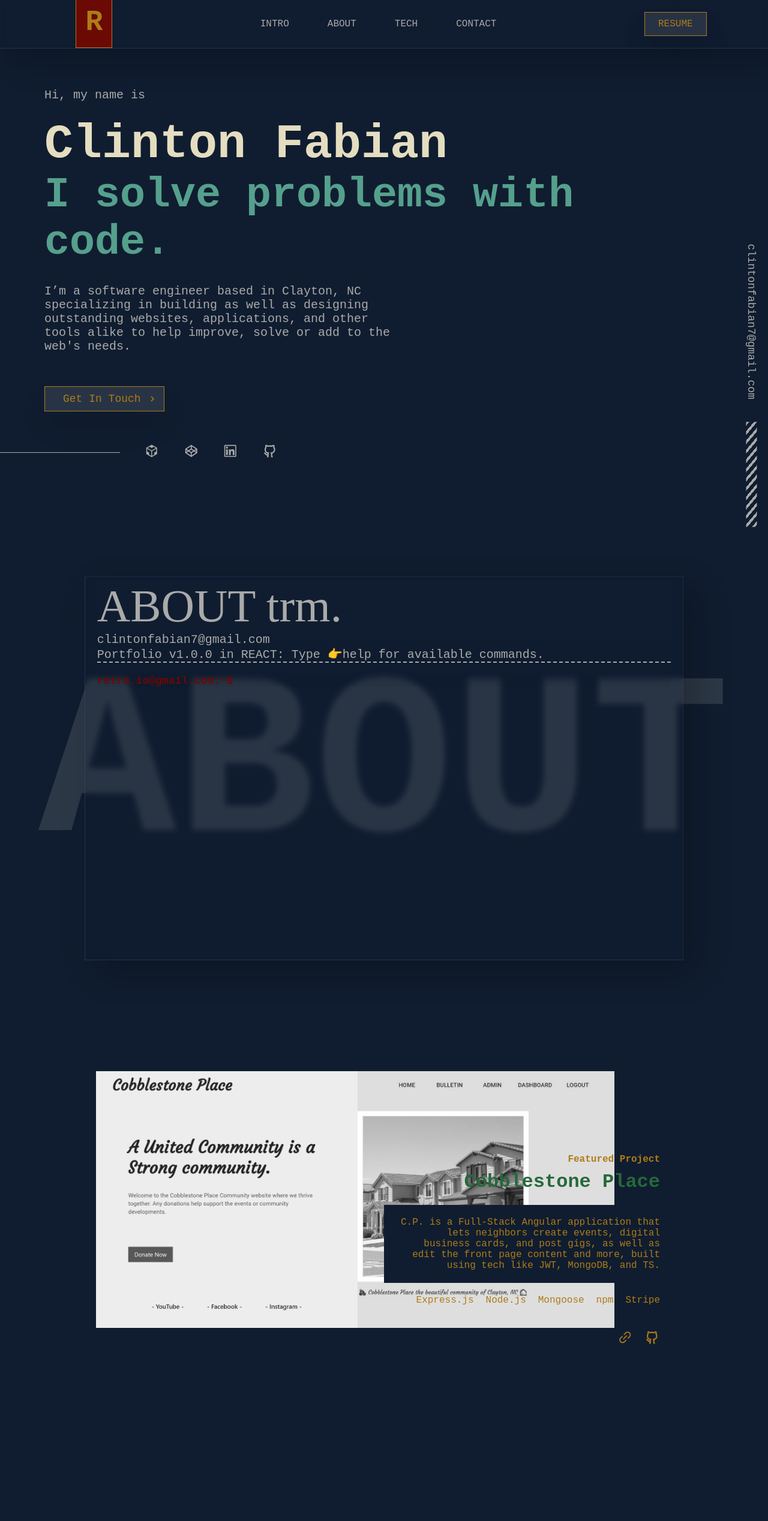
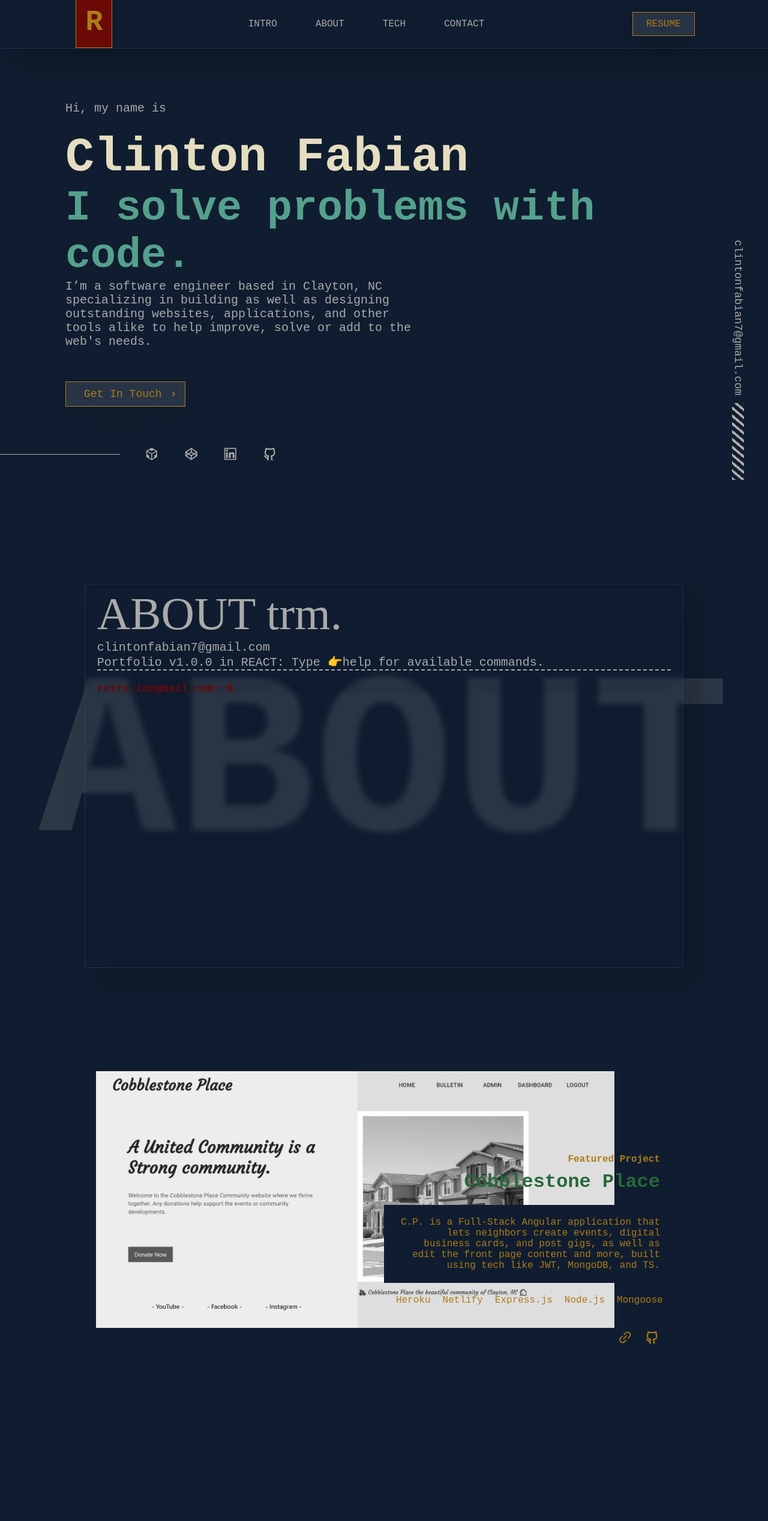
Before and after one commit to clinton-f/PortfolioWebsite, a React (Create React App) app: page / in a window 1280 px wide. Shown: the top 2536 px of the page at 60% size. Built offline with nearby package versions, Linux system fonts and the light colour scheme.

Commit message:
some changes

```diff
--- a/src/App.css
+++ b/src/App.css
@@ -76,6 +76,13 @@
         animation: loadInRight 0.8s ease 1.60s forwards;
     }
 
+    #globalEFX {
+        margin: 0px 30px 0px 10px;
+        z-index: 999;
+        color: #aaaaaa;
+        background-color: rgba(0, 0, 0, 0);
+    }
+
     .globalEffect1 {
         background-color: rgba(0, 0, 0, 0);
     }
@@ -130,6 +137,7 @@
     .languagesUsed {
         margin: 20px 20px 20px 20px;
         background: none;
+        display: flex;
     }
 
     .projectFile {
--- a/src/components/AboutSection/Console.js
+++ b/src/components/AboutSection/Console.js
@@ -11,8 +11,7 @@ const Console = () => {
     React.useEffect(() => {
         inputText.current.value = '';
 
-        //This makes the focus on the input field but we can't use this at the loading of the page
-        //inputText.current.focus();
+
     });
 
     return (
--- a/src/components/AboutSection/index.js
+++ b/src/components/AboutSection/index.js
@@ -14,9 +14,8 @@ const AboutSection = () => {
         <AboutBackgroundText>ABOUT</AboutBackgroundText>
 
 
-        <AboutWrapper className="AboutContainer">
-        {/* <ProfileImg className="PicContainer" > <img src={Picture} height="98%" width="98%" alt="My Profile Pic" className="profilePic"/> </ProfileImg> */}
-        <AboutRow1 className="DescContainer">
+        <AboutWrapper className="AboutContainer" style={{marginTop: '25px'}}>
+            <AboutRow1 className="DescContainer">
                 <Rtro className="Rtro">ABOUT trm.</Rtro>
                 <p>clintonfabian7@gmail.com <br></br>
                 Portfolio v1.0.0 in REACT: Type 👉help for available commands.</p>
@@ -29,22 +28,6 @@ const AboutSection = () => {
 
         </Column1>
 
-
-        {/*<Wrapper className="wrapper">
-        </Wrapper>
-
-
-            {/* <AboutTitle className="AboutTittle">ABOUT ME</AboutTitle> */}
-
-            {/* <ProfileImg className="PicContainer" > <img src={Picture} height="98%" width="98%" alt="My Profile Pic" className="profilePic"/> </ProfileImg>
-
-
-
-            <TextWrapper1 className="Education">
-            Here are a few technologies I've been working with recently:
-            <Technologies> <div className="tech">• Javascript</div> <div className="tech">• React</div> <div className="tech">• Python</div> <div className="tech">• Node.js</div> <div className="tech">• C#</div> <div className="tech">• C</div></Technologies>
-            </TextWrapper1>
-                */}
         </AboutWrapper>
 
         </AboutSectionContainer>
--- a/src/components/ContactSection/index.js
+++ b/src/components/ContactSection/index.js
@@ -27,7 +27,7 @@ const domRef = useRef();
                 <ContactP2>I am currently open and looking for new opportunity offers, but if you have questions or just want to say hello👋, my inbox is always open so feel free to send me an email and I’ll get back to you.</ContactP2>
 
                 <ContactButton>
-                    <Button onClick={()=> window.open("mailto:cfabian@student.fitchburgstate.edu?subject=Contacting you from your porfolio site&body=Reason for business%20goes%20here", "_blank")}>
+                    <Button onClick={()=> window.open("mailto:clintonfabian7@gmail.com?subject=Contacting you from your porfolio site&body=Reason for business%20goes%20here", "_blank")}>
                     Get In Touch
                     </Button>
                 </ContactButton>
--- a/src/components/HeroSection/HeroElements.js
+++ b/src/components/HeroSection/HeroElements.js
@@ -1,12 +1,11 @@
 import styled from 'styled-components';
 import { MdKeyboardArrowRight, MdArrowForward } from 'react-icons/md';
-import { Link } from 'react-router-dom';
+//import { Link } from 'react-router-dom';
 
 export const HeroContainer = styled.div `
     display: flex;
     justify-content: center;
     align-items: center;
-    padding: 0px 0px 50px 0px;
     margin: 0px 50px 0px 50px;
     height: 100vh;
     position: relative;
@@ -16,15 +15,14 @@ export const HeroContainer = styled.div `
     background: #101d30;
 
     @media screen and (max-width: 768px){
+    margin: 0px 25px 0px 25px;
     z-index: 500;
     font-size: 40px;
     text-align: center;
     justify-content: flex-end;
-    margin: -10px 60px 0px 0px;
 }
 
     @media screen and (max-width: 480px){
-    margin: -15px 0px 0px 0px;
     z-index: 500;
     font-size: 32px;
     text-align: center;
@@ -32,27 +30,21 @@ export const HeroContainer = styled.div `
 }
 `
 
-export const HeroBg = styled.div `
+export const HeroContent = styled.div `
 position: absolute;
-top: 0;
-right: 0;
-bottom: 0;
-left: 0;
-width: 100%;
-height: 100%;
-overflow: hidden;
-`
-
-export const HeroContent = styled.div `
-max-width: 1200px;
-position: absolute;
-padding: 8px 24px;
+//padding: 0rem 2rem 0px 2rem;
+margin-left: 5%;
+margin-right: 5%;
 display: flex;
 flex-direction: column;
 align-items: left;
-margin-top: 10vh;
-margin-bottom: 150px;
+margin-top: 3vh;
+margin-bottom: 100px;
 background: none;
+
+    @media screen and (max-width: 768px){
+        padding: 2rem 0rem 0px 0rem;
+    }
 `
 export const HeroH1 = styled.h1 `
 color: #e4ddc0;
@@ -91,7 +83,6 @@ z-index: 6;
 `
 
 export const HeroP = styled.p `
-margin-top: 30px;
 margin-bottom: 25px;
 color: #aaaaaa;
 font-size: 20px;
@@ -103,13 +94,13 @@ z-index: 6;
 @media screen and (max-width: 768px){
     font-size: 24px;
     text-align: center;
-    margin-bottom: 40px;
+    margin-top: 10px;
 }
 
 @media screen and (max-width: 480px){
     font-size: 18px;
     text-align: center;
-    margin-bottom: 40px;
+    margin-bottom: 30px;
 }
 `
 
@@ -137,62 +128,46 @@ width: 200px;
 
 export const ArrowForward = styled(MdArrowForward)
 `
-vertical-align: middle;
-background-color: rgba(0, 0, 0, 0);
-background-color: none;
 
-@media screen and (max-width: 768px){
-    display: none;
-}
 `
 
 export const ArrowRight = styled(MdKeyboardArrowRight)
 `
-background-color: rgba(0, 0, 0, 0);
-vertical-align: middle;
 
-@media screen and (max-width: 768px){
-    display: none;
-    padding: 0px 15px;
-}
 `
 export const EmailSection = styled.div `
-    left: 91%;
     display: flex;
     justify-content: space-between;
     flex-direction: column;
-    height: 315px;
-    width: 25px;
-    margin: 0px;
+    height: 25rem;
+
+    width: 20px;
+    right: 2.5rem;
+    bottom: 0;
 
     position: fixed;
     z-index: 5;
-    bottom: 0px;
     @media screen and (max-width: 768px){
-    left: 84%;
-    height: 290px;
+    right: 1.2rem;
+
     }
     @media screen and (max-width: 480px){
-    left: 77.5%;
+    right: 1.5rem;
+
     }
     @media screen and (max-width: 376px){
-    left: 74%;
     }
     @media screen and (max-width: 320px){
-    left: 70%;
 }
 `;
 
 export const PunkStripe = styled.div `
-    //left: 96%;
-    width: 175px;
-    height: 18px;
-    margin: 0px;
-    //position: relative;
-    //height: 15%;
-    //bottom: 0;
-    //z-index: 5;
-    transform: rotate(90deg);
+    height: 8rem;
+
+    width: 20px;
+    bottom: 0;
+
+    transform: rotate(0deg);
     background: repeating-linear-gradient(
     40deg,
     #aaaaaa,
@@ -200,12 +175,6 @@ export const PunkStripe = styled.div `
     rgba(0, 0, 0, 0) 4px,
     rgba(0, 0, 0, 0) 10px);
 
-    /* @media screen and (max-width: 768px){
-    left: 97%;}
-
-    @media screen and (max-width: 480px){
-    left: 96%;
-} */
 `;
 
 export const EmailPart = styled.div `
@@ -215,25 +184,13 @@ export const EmailPart = styled.div `
     transform: rotate(90deg);
     text-decoration: none;
     cursor: pointer;
-    margin: 0px;
-    width: 175px;
-    height: 18px;
-    //height: 130px;
-    /* position: relative;
-    position: sticky; */
-
-    //margin-top: -15vh; */
 
 
     @media screen and (max-width: 768px){
-    //margin-top: -130px;
     font-size: 18px;
-    //padding: 0px 0px 0px 0px;
 }
 
     @media screen and (max-width: 480px){
-    //left: 96%;
-    //margin-top: -120px;
 }
 `;
 
@@ -270,39 +227,3 @@ export const SocialMediaLine = styled.div `
         width: 8px;
     }
 `
-
-export const SocialMediaIcon1 = styled(Link)
-`
-    margin: 0px 30px 0px 10px;
-    z-index: 999;
-    color:#aaaaaa;
-    background-color: rgba(0, 0, 0, 0);
-
-    @media screen and (max-width: 960px){
-    bottom: 14px;
-}
-`;
-
-export const SocialMediaIcon2 = styled(Link)
-`
-    margin: 0px 30px 0px 10px;
-    z-index: 999;
-    color:#aaaaaa;
-    background-color: rgba(0, 0, 0, 0);
-`;
-
-export const SocialMediaIcon3 = styled(Link)
-`
-    margin: 0px 30px 0px 10px;
-    z-index: 999;
-    color:#aaaaaa;
-    background-color: rgba(0, 0, 0, 0);
-`;
-
-export const SocialMediaIcon4 = styled(Link)
-`
-    margin: 0px 30px 0px 10px;
-    z-index: 999;
-    color:#aaaaaa;
-    background-color: rgba(0, 0, 0, 0);
-`;
--- a/src/components/HeroSection/index.js
+++ b/src/components/HeroSection/index.js
@@ -1,6 +1,6 @@
 import React, {useState} from 'react';
 import { Button } from '../ButtonElement';
-import {HeroContainer, HeroContent, HeroBg, HeroH1, HeroH2, HeroP, HeroBtnWrapper, ArrowForward, ArrowRight, EmailSection, PunkStripe, EmailPart, SocialMediaLine, SocialMediaIcon1, SocialMediaIcon2, SocialMediaIcon3, SocialMediaIcon4, SocialItems} from './HeroElements';
+import {HeroContainer, HeroContent, HeroH1, HeroH2, HeroP, HeroBtnWrapper, ArrowForward, ArrowRight, EmailSection, PunkStripe, EmailPart, SocialMediaLine, SocialItems} from './HeroElements';
 
 import { AiOutlineCodeSandbox } from "react-icons/ai";
 import { AiOutlineCodepen } from "react-icons/ai";
@@ -16,8 +16,6 @@ import { RiGithubLine } from "react-icons/ri";
 
      return (
         <HeroContainer id='Home'>
-            <HeroBg>
-            </HeroBg>
 
             <HeroContent>
                 <HeroP className="first-word">Hi, my name is</HeroP>
@@ -28,7 +26,7 @@ import { RiGithubLine } from "react-icons/ri";
                     <HeroBtnWrapper className="fifth-word">
                         <Button onClick={()=> window.open("mailto:clintonfabian7@gmail.com?subject=Contacting you from your porfolio site&body=Reason for business%20goes%20here", "_blank")} onMouseEnter={onHover} onMouseLeave={onHover}
                         primary='true' dark='true'>
-                            Get In Touch {hover ? <ArrowForward/> : <ArrowRight/>}
+                            Get In Touch {hover ? <ArrowForward  style={{background: 'none', verticalAlign: 'middle'}}/> : <ArrowRight  style={{background: 'none', verticalAlign: 'middle'}}/>}
                         </Button>
                     </HeroBtnWrapper>
             </HeroContent>
@@ -40,18 +38,14 @@ import { RiGithubLine } from "react-icons/ri";
 
         <SocialItems className="moveIn-right">
           <SocialMediaLine></SocialMediaLine>
-          <SocialMediaIcon1>
-                <AiOutlineCodeSandbox className="globalEffect1" size='1.6rem' onClick={()=> window.open("https://codesandbox.io/s/clinton-f", "_blank")}/>
-          </SocialMediaIcon1>
-          <SocialMediaIcon2>
-                <AiOutlineCodepen className="globalEffect1" size='1.6rem' onClick={()=> window.open("https://codepen.io/clintonf7", "_blank")}/>
-          </SocialMediaIcon2>
-          <SocialMediaIcon3>
-                <AiOutlineLinkedin  className="globalEffect1" size='1.6rem' onClick={()=> window.open("https://linkedin.com/in/clinton-f", "_blank")}/>
-          </SocialMediaIcon3>
-          <SocialMediaIcon4>
-                <RiGithubLine className="globalEffect1" size='1.6rem' onClick={()=> window.open("https://github.com/clinton-f", "_blank")}/>
-          </SocialMediaIcon4>
+                <AiOutlineCodeSandbox className="globalEffect1" id="globalEFX" alt="Clinton's codesandbox" size='1.6rem' onClick={()=> window.open("https://codesandbox.io/s/clinton-f", "_blank")}/>
+
+                <AiOutlineCodepen className="globalEffect1" id="globalEFX" alt="Clinton's codepen" size='1.6rem' onClick={()=> window.open("https://codepen.io/clintonf7", "_blank")}/>
+
+                <AiOutlineLinkedin  className="globalEffect1" id="globalEFX" alt="Clinton's linkedin" size='1.6rem' onClick={()=> window.open("https://linkedin.com/in/clinton-f", "_blank")}/>
+
+                <RiGithubLine className="globalEffect1" id="globalEFX" alt="Clinton's github" size='1.6rem' onClick={()=> window.open("https://github.com/clinton-f", "_blank")}/>
+
         </SocialItems>
 
         </HeroContainer>
--- a/src/components/Navbar/NavbarElements.js
+++ b/src/components/Navbar/NavbarElements.js
@@ -35,7 +35,8 @@ background: rgba(0, 0, 0, 0);
 
 //This is a link from "react scroll" for linking withing the same page.
 //Router for linking outside of the page, so here we'll use this to importing both.
-export const NavLogo = styled(LinkR)`
+export const NavLogo = styled(LinkR)
+`
 color: #ad7c18;
 background: #6b0905;
 border: 1px solid #ad7c18;
@@ -100,12 +101,12 @@ background: rgba(0, 0, 0, 0.0);
 `;
 
 export const NavBtn = styled.nav `
-display: flex;
-align-items: center;
-background: none;
+/* display: flex;
+align-items: center; */
+//background: none;
 
 @media screen and (max-width: 768px){
-    display: none;
+  //  display: none;
 }
 `;
 
@@ -116,6 +117,14 @@ backdrop-filter: blur(5px);
 box-shadow: 0 25px 45px rgba(0,0,0,0.1);
 border: 1px solid#ad7c18;
 
+/* -------------------------------------------------- */
+display: flex;
+align-items: center;
+
+@media screen and (max-width: 768px){
+    display: none;
+}
+/* -------------------------------------------------- */
 
 white-space: nowrap;
 padding: 10px 22px;
--- a/src/components/Navbar/index.js
+++ b/src/components/Navbar/index.js
@@ -2,6 +2,7 @@ import React, {useState, useEffect} from 'react';
 import {BsGrid3X3Gap} from 'react-icons/bs';
 import {animateScroll as scroll} from 'react-scroll';
 import {Nav, NavbarContainer, NavLogo, MobileIcon, NavMenu, NavItem, NavLinks, NavBtn, NavBtnLink} from './NavbarElements';
+import resume from '../../resume/resume.docx';
 
 
 
@@ -46,9 +47,12 @@ const toggleHome = () => {
                           <NavLinks className="globalEffect1" to="Contact" smooth={true} duration={600} /*spy={true}*/ exact="true" offset={-1}>CONTACT</NavLinks>
                       </NavItem>
                   </NavMenu>
-                  <NavBtn>
-                    <NavBtnLink to="/resume">RESUME</NavBtnLink>
-                  </NavBtn>
+                  {/* <NavBtn>
+                    <NavBtnLink  onClick={()=> window.open("", "_blank")}>RESUME</NavBtnLink>
+                  </NavBtn> */}
+                  {/* onClick={()=> window.open("https://codesandbox.io/s/clinton-f", "_blank")} */}
+                  <NavBtnLink style={{margin: '20px'}} onClick={()=> window.open("https://codesandbox.io/s/clinton-f", "_blank")}>RESUME</NavBtnLink>
+
               </NavbarContainer>
           </Nav>
         </>
--- a/src/components/WorkSection/index.js
+++ b/src/components/WorkSection/index.js
@@ -24,14 +24,16 @@ const WorkSection = () => {
                 <AppTitle className="appTitle"  style={{color: '#26693a'}}>Cobblestone Place</AppTitle>
                 <AppDescription className="appDescription" >C.P. is a Full-Stack Angular application that lets neighbors create events, digital business cards, and post gigs, as well as edit the front page content and more, built using tech like JWT, MongoDB, and TS.</AppDescription>
                 <LanguagesUsed className="languagesUsed" >
+                <a style={{marginRight: '20px', background: 'transparent', color: '#ad7c18', textDecorationLine: 'none'}} href="https://heroku.com" target="_blank">Heroku</a>
+                <a style={{marginRight: '20px', background: 'transparent', color: '#ad7c18', textDecorationLine: 'none'}} href="https://app.netlify.com/" target="_blank">Netlify</a>
                 <a style={{marginRight: '20px', background: 'transparent', color: '#ad7c18', textDecorationLine: 'none'}} href="https://expressjs.com/" target="_blank">Express.js</a>
                 <a style={{marginRight: '20px', background: 'transparent', color: '#ad7c18', textDecorationLine: 'none'}} href="https://nodejs.org/en/" target="_blank">Node.js</a>
                 <a style={{marginRight: '20px', background: 'transparent', color: '#ad7c18', textDecorationLine: 'none'}} href="https://mongoosejs.com/" target="_blank">Mongoose</a>
-                <a style={{marginRight: '20px', background: 'transparent', color: '#ad7c18', textDecorationLine: 'none'}} href="https://www.npmjs.com" target="_blank">npm</a>
-                <a style={{background: 'transparent', color: '#ad7c18', textDecorationLine: 'none'}} href="https://stripe.com/" target="_blank">Stripe</a>
+                {/* <a style={{marginRight: '20px', background: 'transparent', color: '#ad7c18', textDecorationLine: 'none'}} href="https://www.npmjs.com" target="_blank">npm</a>
+                <a style={{background: 'transparent', color: '#ad7c18', textDecorationLine: 'none'}} href="https://stripe.com/" target="_blank">Stripe</a> */}
                 </LanguagesUsed>
-                <AiOutlineLink style={{margin: '20px'}} className="globalEffect1" size='1.6rem' onClick={()=> window.open("https://codesandbox.io/s/clinton-f", "_blank")} />
-                <RiGithubLine style={{margin: '20px 20px 20px 0px'}} className="globalEffect1" size='1.6rem' onClick={()=> window.open("https://github.com/clinton-f", "_blank")}/>
+                <AiOutlineLink style={{margin: '20px'}} className="globalEffect1" size='1.6rem' onClick={()=> window.open("https://cobblestone-place.netlify.app/", "_blank")} />
+                <RiGithubLine style={{margin: '20px 20px 20px 0px'}} className="globalEffect1" size='1.6rem' onClick={()=> window.open("https://github.com/clinton-f/Community-Website", "_blank")}/>
             </WorkTxt1>
 
             </WorkSample1 >
--- a/src/pages/index.js
+++ b/src/pages/index.js
@@ -14,6 +14,7 @@ const Home = () => {
     };
 
 
+
     return (
         <>
         <Sidebar isOpen={isOpen} toggle={toggle} />
```
Also changed, not shown: src/components/AboutSection/AboutElements.js (+0 -211 lines), package.json (line endings or trailing spaces), 2 other files (tests, documents, lock files or other folders).
